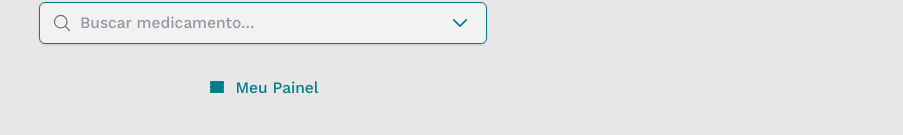
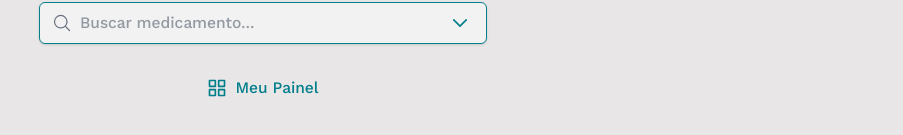
Before and after one commit to MagalDevs/Front_MedReminder, a Next.js app: page / in a window 1280 px wide. Shown: the part 465-600 px from the top of the page, without its empty margins (377-1280 px from the left). Built offline with nearby package versions, Linux system fonts and the light colour scheme.

Commit message:
FEAT: adicionar estilo e cabeçalho ao componente LembreteContent

```diff
--- a/src/app/Lembrete/page.tsx
+++ b/src/app/Lembrete/page.tsx
@@ -31,9 +31,19 @@ function LembreteContent() {
   const handleMedicamentoSelecionado = (medicamento: Medicamento) => {
     setMedicamentoSelecionado(medicamento);
   };
+  return (
+    <div className="flex-1 p-6">
+      <div className="flex flex-col md:flex-row justify-between items-start md:items-center mb-8">
+        <div>
+          <h1 className="text-2xl font-bold text-[#037F8C] KantumruySemiBold mb-2">
+            Lembrete
+          </h1>
+          <p className="text-gray-600 KantumruyRegular">
+            Configure lembretes para seus medicamentos
+          </p>
+        </div>
+      </div>
 
-  return (
-    <div className="flex-1">
       <BuscaMedicamento
         onSelect={handleMedicamentoSelecionado}
         medicamentoInicial={medicamentoSelecionado?.NOME_PRODUTO}
--- a/src/app/page.tsx
+++ b/src/app/page.tsx
@@ -24,19 +24,21 @@ export default function Home() {
           href="/Lembrete"
           className="flex items-center gap-2 text-[#037F8C] hover:text-[#025e6a] transition-colors KantumruyMedium"
         >
+          {' '}
           <svg
             xmlns="http://www.w3.org/2000/svg"
             className="h-5 w-5"
-            viewBox="0 0 20 20"
-            fill="currentColor"
+            viewBox="0 0 24 24"
+            fill="none"
+            stroke="currentColor"
+            strokeWidth="2"
+            strokeLinecap="round"
+            strokeLinejoin="round"
           >
-            <path d="M3 4a1 1 0 011-1h12a1 1 0 011 1v2a1 1 0 01-1 1H4a1 1 0 01-1-1V4z" />
-            <path
-              fillRule="evenodd"
-              d="M3 8a1 1 0 011-1h12a1 1 0 011 1v2a1 1 0 01-1 1H4a1 1 0 01-1-1V8z"
-              clipRule="evenodd"
-            />
-            <path d="M3 12a1 1 0 011-1h12a1 1 0 011 1v2a1 1 0 01-1 1H4a1 1 0 01-1-1v-2z" />
+            <rect x="3" y="3" width="7" height="7"></rect>
+            <rect x="14" y="3" width="7" height="7"></rect>
+            <rect x="14" y="14" width="7" height="7"></rect>
+            <rect x="3" y="14" width="7" height="7"></rect>
           </svg>
           Meu Painel
         </Link>
```
